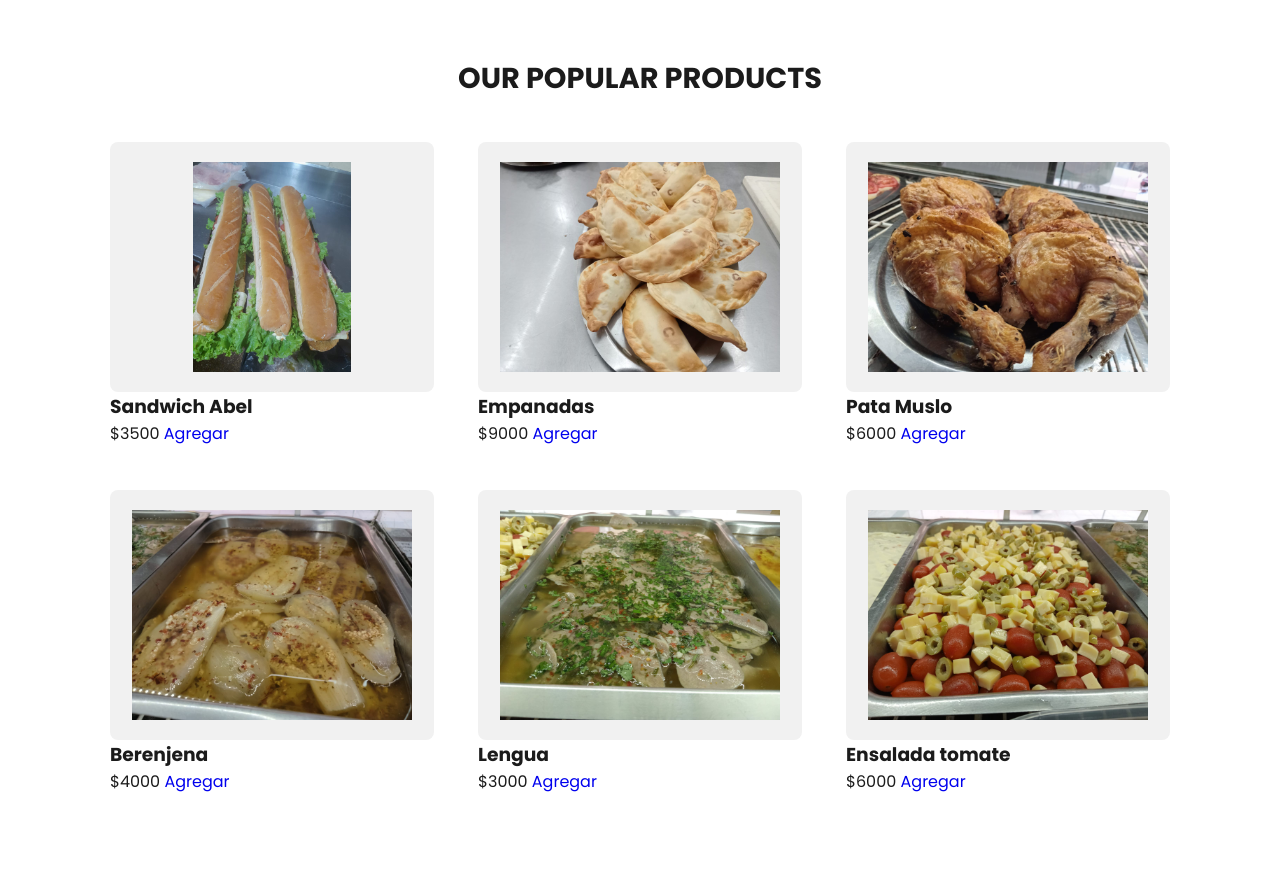
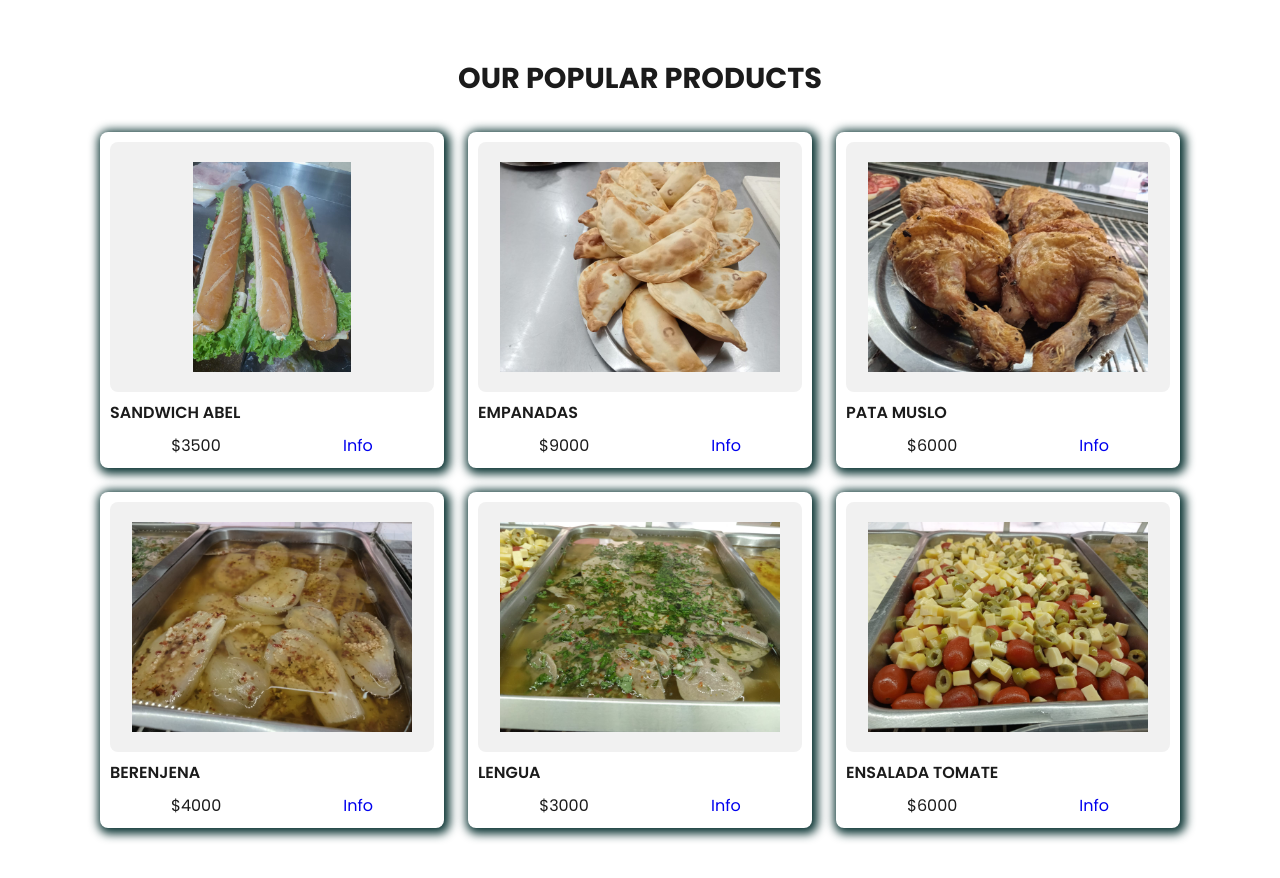
Before and after one commit to exequieladf/rotiseriaAbel, a plain HTML site: page index.html in a window 1280 px wide. Shown: the part 1200-2078 px from the top of the page. Before the commit the page ends 2054 px from the top, so only its background shows below. Drawn offline with nearby package versions, Linux system fonts and the light colour scheme.

Commit message:
modificacion cards

```diff
--- a/index.html
+++ b/index.html
@@ -62,7 +62,7 @@
             <h3>Sandwich Abel</h3>
             <div class="content">
               <span>$3500</span>
-              <a href="#">Agregar</a>
+              <a href="#">Info</a>
             </div>
           </div>
             <div class="box">
@@ -70,7 +70,7 @@
               <h3>Empanadas</h3>
               <div class="content">
                 <span>$9000</span>
-                <a href="#">Agregar</a>
+                <a href="#">Info</a>
               </div>
             </div>
             <div class="box">
@@ -78,7 +78,7 @@
               <h3>Pata Muslo</h3>
               <div class="content">
                 <span>$6000</span>
-                <a href="#">Agregar</a>
+                <a href="#">Info</a>
               </div>
             </div>
             <div class="box">
@@ -86,7 +86,7 @@
               <h3>Berenjena</h3>
               <div class="content">
                 <span>$4000</span>
-                <a href="#">Agregar</a>
+                <a href="#">Info</a>
               </div>
             </div>
             <div class="box">
@@ -94,7 +94,7 @@
               <h3>Lengua</h3>
               <div class="content">
                 <span>$3000</span>
-                <a href="#">Agregar</a>
+                <a href="#">Info</a>
               </div>
             </div>
             <div class="box">
@@ -102,7 +102,7 @@
               <h3>Ensalada tomate</h3>
               <div class="content">
                 <span>$6000</span>
-                <a href="#">Agregar</a>
+                <a href="#">Info</a>
               </div>
             </div>
           </div>
--- a/style.css
+++ b/style.css
@@ -21,6 +21,7 @@
     --bg-color:#fff;
     --navbar-color: #ff8577;
     --hover-navbar-color: #f55745;
+    --box-shadow: 2px 2px 10px 4px rgb(14 55 54);
 }
 
 section{
@@ -167,7 +168,7 @@ header {
     flex-direction: column;
     justify-content: center;
     border-radius: 0.5rem;
-    box-shadow: black;
+    box-shadow: var(--box-shadow);
 }
 
 .products-container img {
@@ -179,3 +180,16 @@ header {
     background: #f1f1f1;
     border-radius: 0.5rem;
 }
+
+.products-container .box h3 {
+    font-size: 1rem;
+    font-weight: 600;
+    text-transform: uppercase;
+    margin: 0.5rem 0 0.5rem;
+}
+
+.products-container .box .content {
+    display: flex;
+    align-items: center;
+    justify-content: space-around;
+}
```
